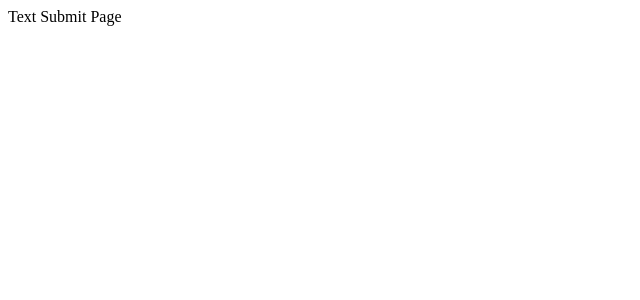
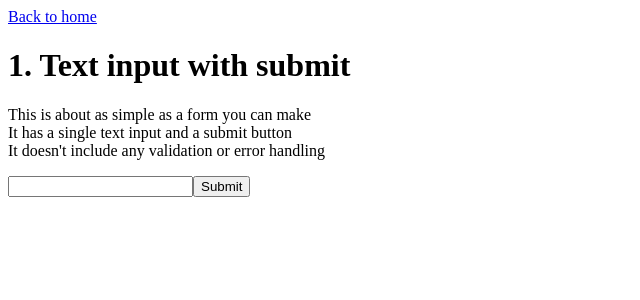
Before and after one commit to DTomusk/react-hook-form-practice, a React (Vite) app in the folder rhf/: page /text-submit in a window 1280 px wide. Shown: the top 300 px of the page, without its empty margins (0-640 px from the left). Built offline with nearby package versions, Linux system fonts and the light colour scheme.

Commit message:
Implement basic form

```diff
--- /dev/null
+++ b/rhf/src/components/Backlink.tsx
@@ -0,0 +1,8 @@
+import { useNavigate } from "react-router-dom";
+
+export default function BackLink() {
+    const navigate = useNavigate();
+    return (
+        <a href="/" onClick={(e) => { e.preventDefault(); navigate("/"); }}>Back to home</a>
+    )
+}
--- a/rhf/src/pages/TextSubmit.tsx
+++ b/rhf/src/pages/TextSubmit.tsx
@@ -1,7 +1,35 @@
+import { useForm, type SubmitHandler } from "react-hook-form";
+import BackLink from "../components/Backlink";
+
+// The shape of the form data
+type Inputs = {
+    text: string,
+}
+
 export default function TextSubmit() {
+    const {
+        // registers input fields (e.g. text)
+        register,
+        // defines submission behaviour
+        handleSubmit,
+    } = useForm<Inputs>();
+
+    // Note: onSubmit overrides default submit behaviour
+    const onSubmit: SubmitHandler<Inputs> = data => console.log(data);
+
     return (
-        <div>
-            Text Submit Page
-        </div>
+        <>
+            <BackLink />
+            <form onSubmit={handleSubmit(onSubmit)}>
+                <h1>1. Text input with submit</h1>
+                <p>
+                    This is about as simple as a form you can make <br/>
+                    It has a single text input and a submit button <br/>
+                    It doesn't include any validation or error handling
+                </p>
+                <input type="text" {...register("text")} />
+                <button type="submit">Submit</button>
+            </form>
+        </>
     )
 }
```
